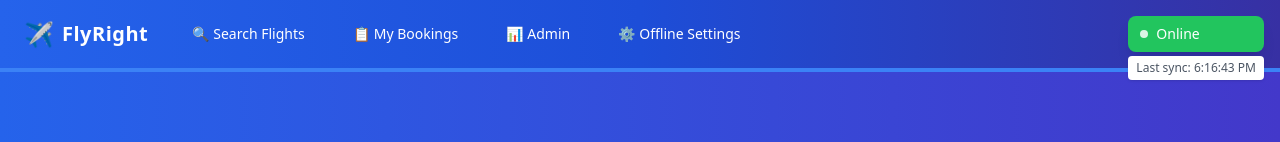
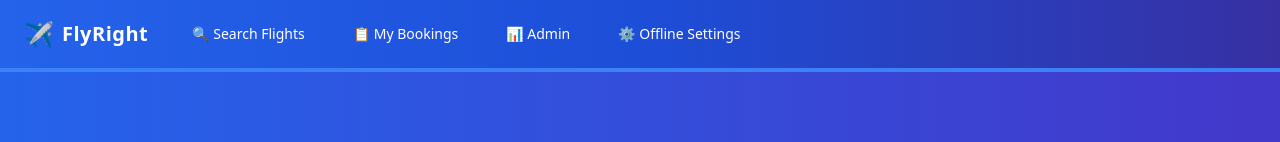
Before and after one commit to Lunaticfrost/fly-right-frontend, a Next.js app: page / in a window 1280 px wide. Shown: the top 142 px of the page. Built offline with nearby package versions, Linux system fonts and the light colour scheme; no server answers; the database is empty.

Commit message:
Remove OfflineIndicator component from HomePage for cleaner UI presentation. The component is now commented out instead of being fully removed, allowing for potential future use.

```diff
--- a/src/app/page.tsx
+++ b/src/app/page.tsx
@@ -376,7 +376,7 @@ export default function HomePage() {
     return (
       <>
         <Header />
-        <OfflineIndicator />
+        {/* <OfflineIndicator /> */}
         <div className="min-h-screen bg-gradient-to-br from-blue-50 to-indigo-100 flex items-center justify-center">
           <div className="text-center">
             <div className="animate-spin rounded-full h-16 w-16 border-b-2 border-blue-600 mx-auto mb-4"></div>
@@ -390,7 +390,7 @@ export default function HomePage() {
   return (
     <>
       <Header />
-      <OfflineIndicator />
+      {/* <OfflineIndicator /> */}
       <div className="min-h-screen bg-gradient-to-br from-blue-50 to-indigo-100">
         {/* Hero Section */}
         <div className="bg-gradient-to-r from-blue-600 to-indigo-700 text-white py-16">
```
